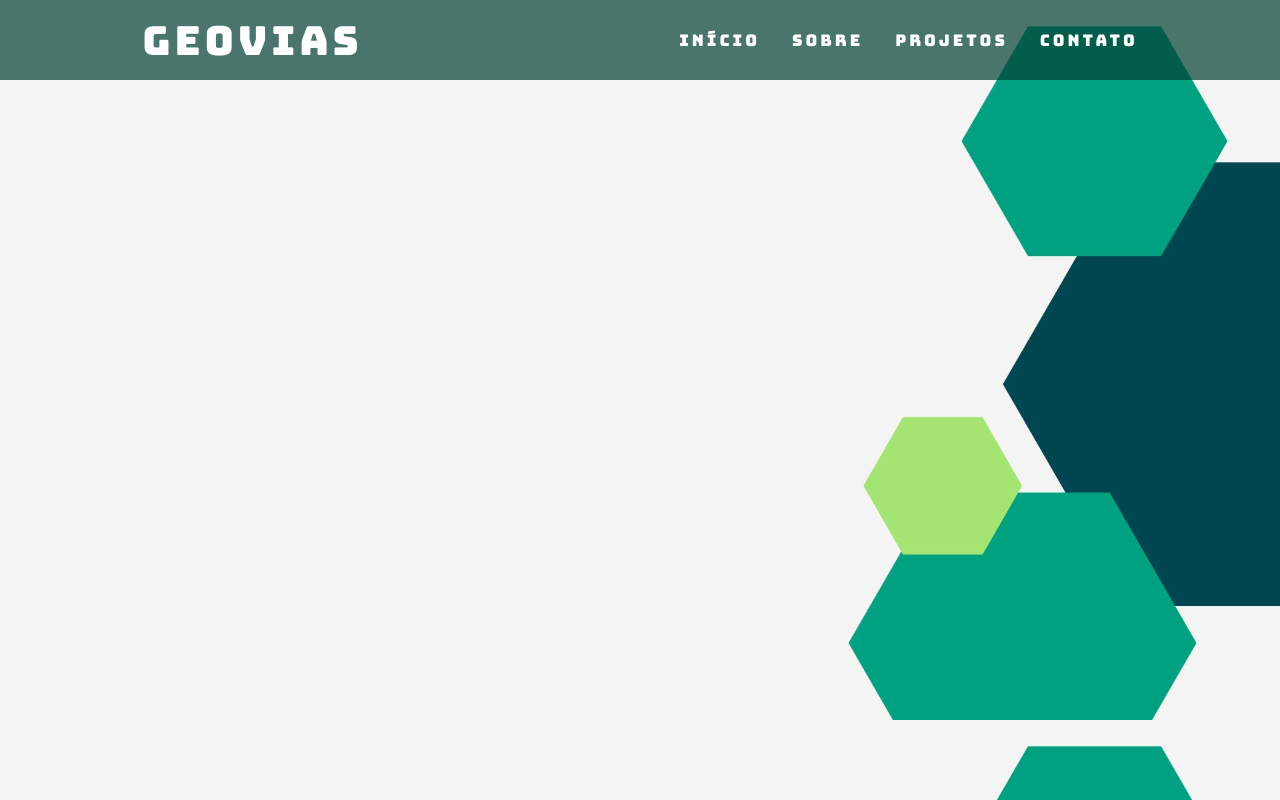
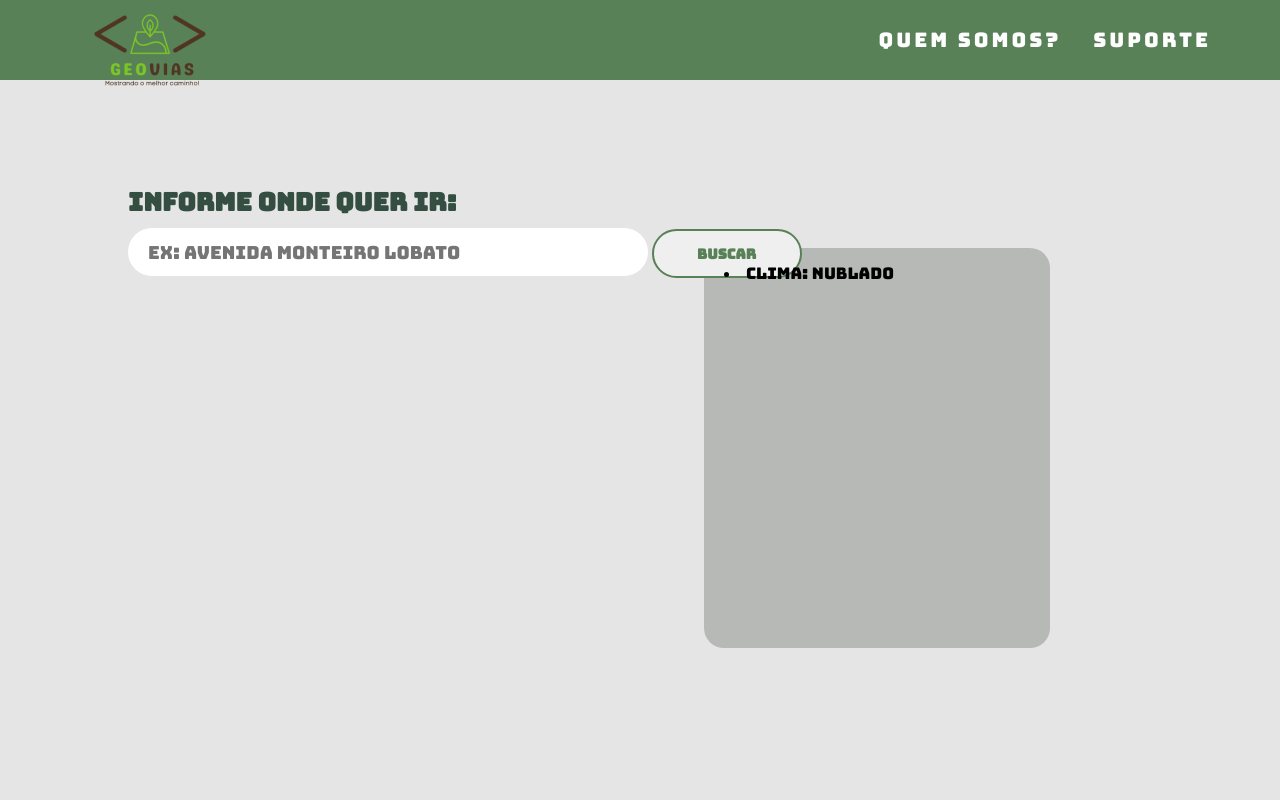
Before and after one commit to Guilhermeksk/home, a plain HTML site: page index.html in a window 1280 px wide. Drawn offline with Linux system fonts and the light colour scheme.

Commit message:
fazer logo

```diff
--- a/index.html
+++ b/index.html
@@ -14,20 +14,33 @@
   <body>
     <header>
       <nav>
-        <a class="logo" href="/">GeoVias</a>
+
+        <a class="logo" href="/"><img src="/geovias.png" ></a>
+
         <div class="mobile-menu">
           <div class="line1"></div>
           <div class="line2"></div>
           <div class="line3"></div>
         </div>
-        <ul class="nav-list">
-          <li><a href="#">Início</a></li>
-          <li><a href="#">Sobre</a></li>
-          <li><a href="#">Projetos</a></li>
-          <li><a href="#">Contato</a></li>
+          <ul class="nav-list">
+          <li><a href="/QuemSomos.html">Quem somos?</a></li>
+          <li><a href="#">Suporte</a></li>
         </ul>
       </nav>
     </header>
+<div class="informacoes-usuario">
+    <h2 class="title">Informe onde quer ir:</h2>
+    <div class="descricao-mon">
+<input type="text" name="rua" id="rua-usuario" class="solid" placeholder="Ex: Avenida Monteiro lobato">
+<button type="button" class="btn">Buscar</button>
+    </div>
+
+    <div class="dados-ruas">
+     <li class="topicos">Clima: Nublado
+
+    </li>
+    </div>
+
 
     <main></main>
     <script src="mobile-navbar.js"></script>
--- a/style.css
+++ b/style.css
@@ -1,22 +1,80 @@
 @import url('https://fonts.googleapis.com/css?family=Bungee');
+
 *{
     margin: 0;
     padding: 0;
     box-sizing: border-box;
-    font-family: 'bungee', sans-serif;
+    font-family: 'bungee', sans-serif, 'Baloo';
 }
 
 body{
-  background: url("bg.jpg");
-  background-size: 100%;
+  background-color: #E5E5E5;
 }
 
+.informacoes-usuario{
+  padding-left: 10%;
+  padding-block: 105px;
+}
+
+.solid{
+  border: none;
+  border-radius: 49px;
+  font-size: 18px;
+  height: 48px;
+  width: 520px;
+  padding-left: 20px;
+}
+
+.dados-ruas{
+background-color: #63676359;
+height: 50vh;
+width: 30%;
+margin-left: 50%;
+margin-top: -40px;
+border-radius: 20px;
+}
+
+.topicos{
+  padding-block: 15px;
+  padding-left: 20px;
+
+}
+
+.btn{
+  width: 150px;
+  border: none;
+  outline: none;
+  height: 49px;
+  border-radius: 49px;
+  font-size: 14px;
+  color: #588157;
+  font-weight: 600;
+  margin: 10px 0;
+  cursor: pointer;
+  border: #588157 2px solid;
+}
 a {
   color: #fff;
   text-decoration: none;
   transition: 0.3s;
 }
 
+#rua-usuario{
+  align-items: center;
+}
+
+.title{
+  font-size: 25px;
+  color:#344E41 ;
+
+}
+
+.title2{
+  font-size: 40px;
+  color:#344E41;
+
+
+}
 
 
 a:hover {
@@ -24,9 +82,10 @@ a:hover {
 }
 
 .logo {
-  font-size: 40px;
-  text-transform: uppercase;
-  letter-spacing: 4px;
+  align-items: left;
+  height: 90%;
+  width: 50%;
+
 }
 
 nav {
@@ -34,13 +93,14 @@ nav {
   justify-content: space-around;
   align-items: center;
   font-family: system-ui, -apple-system, Helvetica, Arial, sans-serif;
-  background: #044235b4;
+  background:#588157;
   height: 10vh;
 }
 
 
 
 .nav-list {
+  font-size: 20px;
   list-style: none;
   display: flex;
 
```
Also changed, not shown: QuemSomos.html (added, +64 -0 lines), estrutura.css (added), geovias.png (added).
